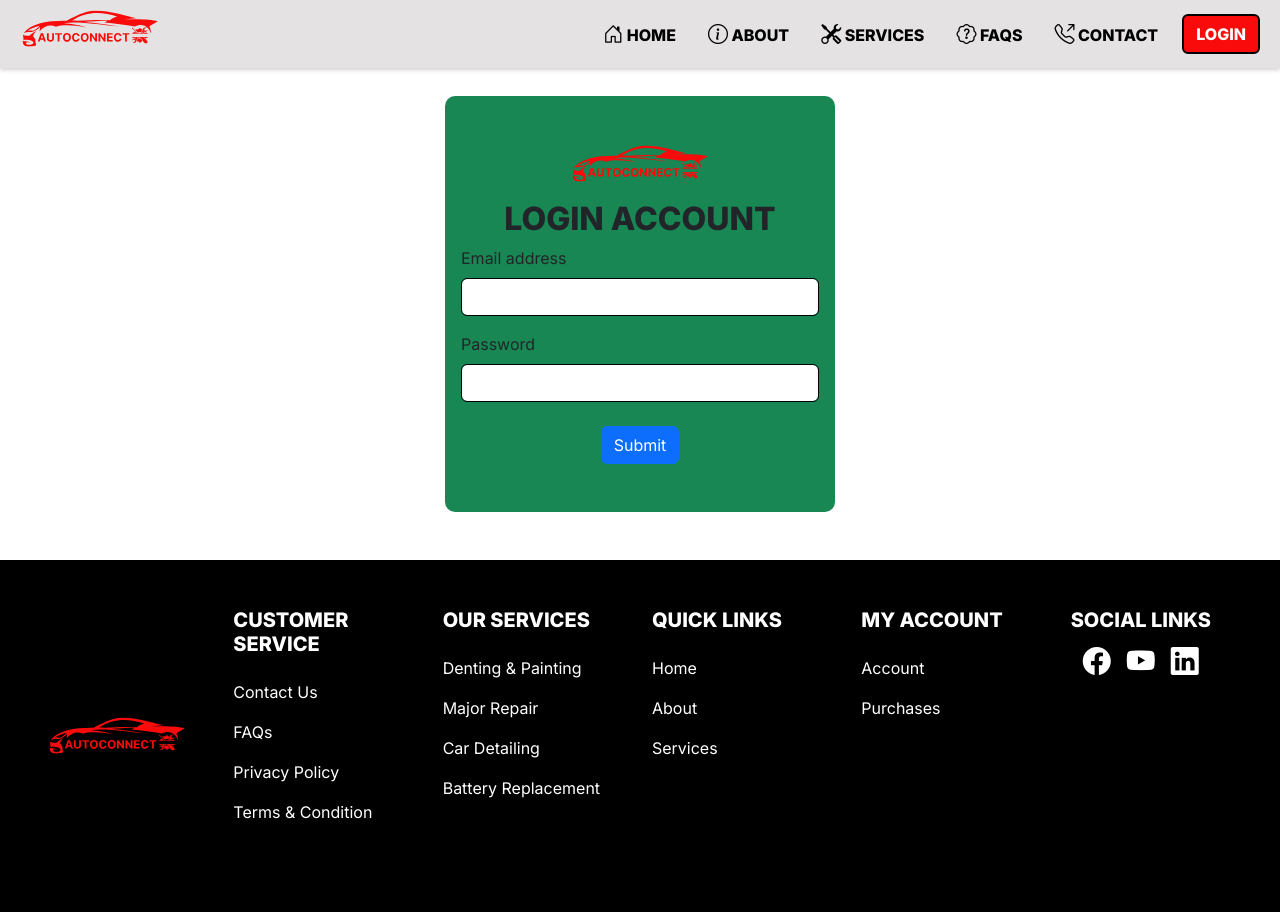
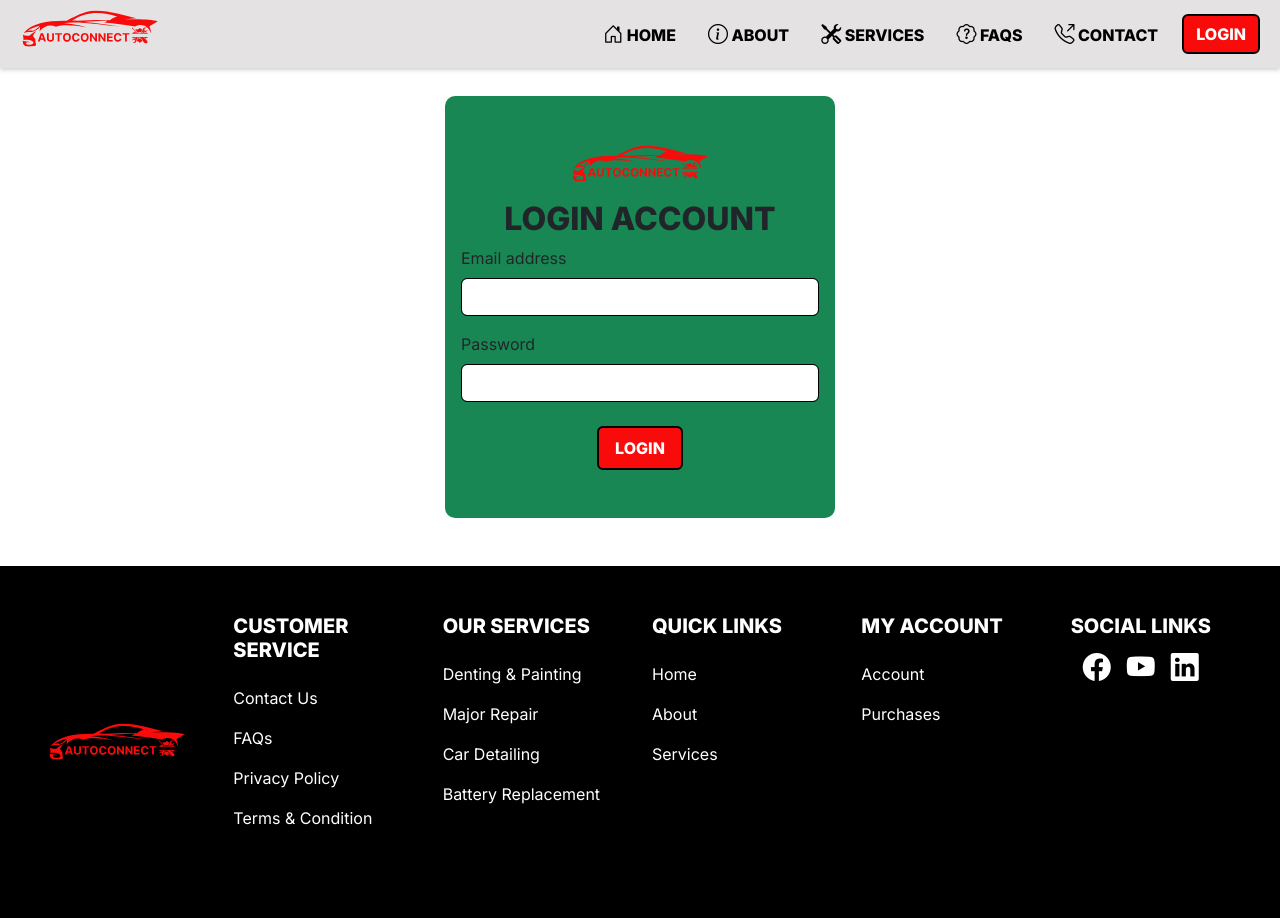
Before and after one commit to jaspherbagor/AutoConnect, a React (Create React App) app in the folder front-end/: page /login in a window 1280 px wide. Built offline with nearby package versions, Linux system fonts and the light colour scheme.

Commit message:
updated the login button in the login form

```diff
--- a/front-end/src/components/pages/client/login.jsx
+++ b/front-end/src/components/pages/client/login.jsx
@@ -23,8 +23,8 @@ const Login = () => {
               <input type="password" className="form-control" id="password" name="password"/>
             </div>
             <div className="text-center mt-4">
-              <button type="submit" className="btn btn-primary">
-                Submit
+              <button type="submit" className="btn btn-primary fw-semibold px-3 py-2 login-btn">
+                LOGIN
               </button>
             </div>
           </form>
```
